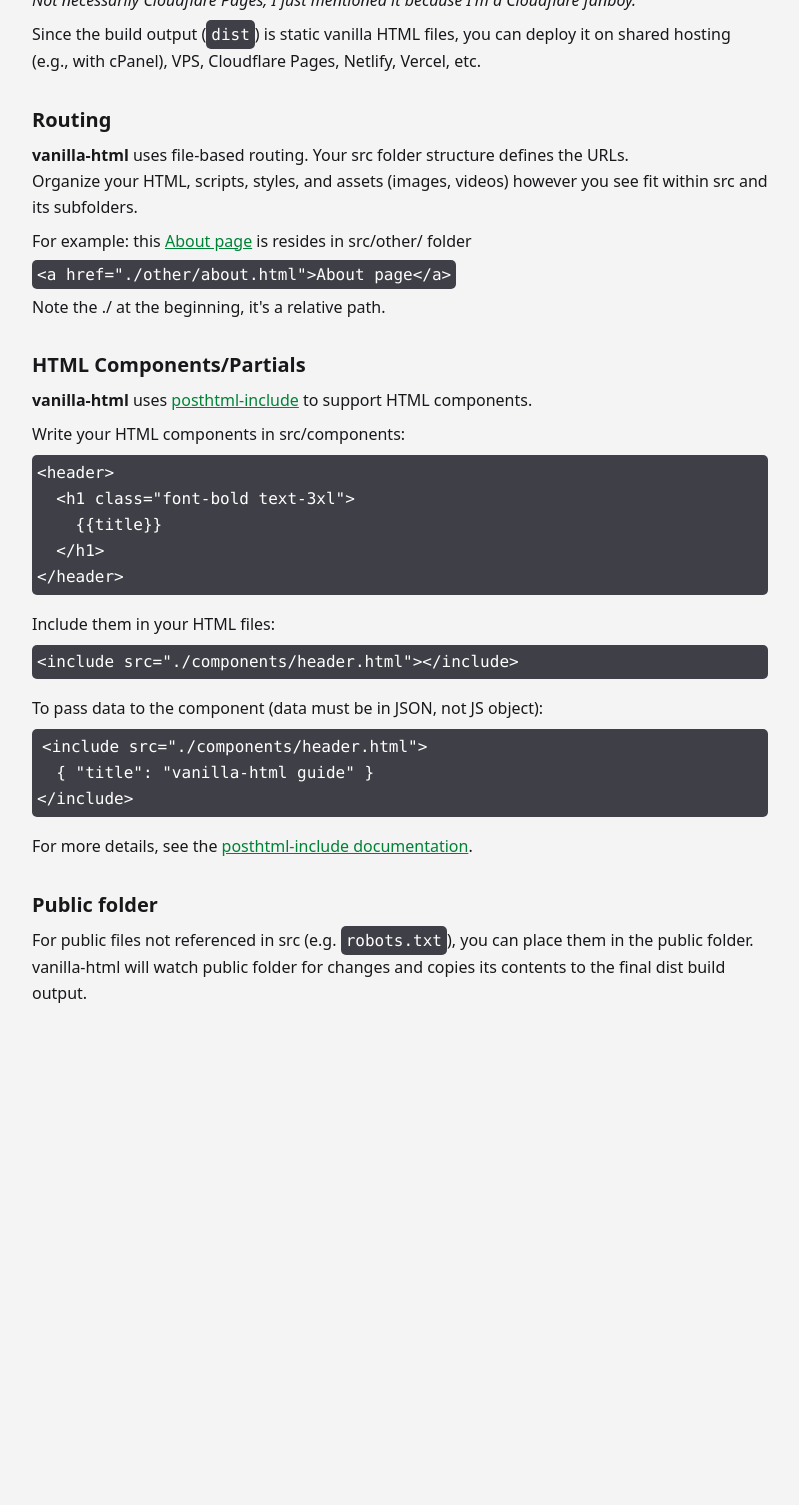
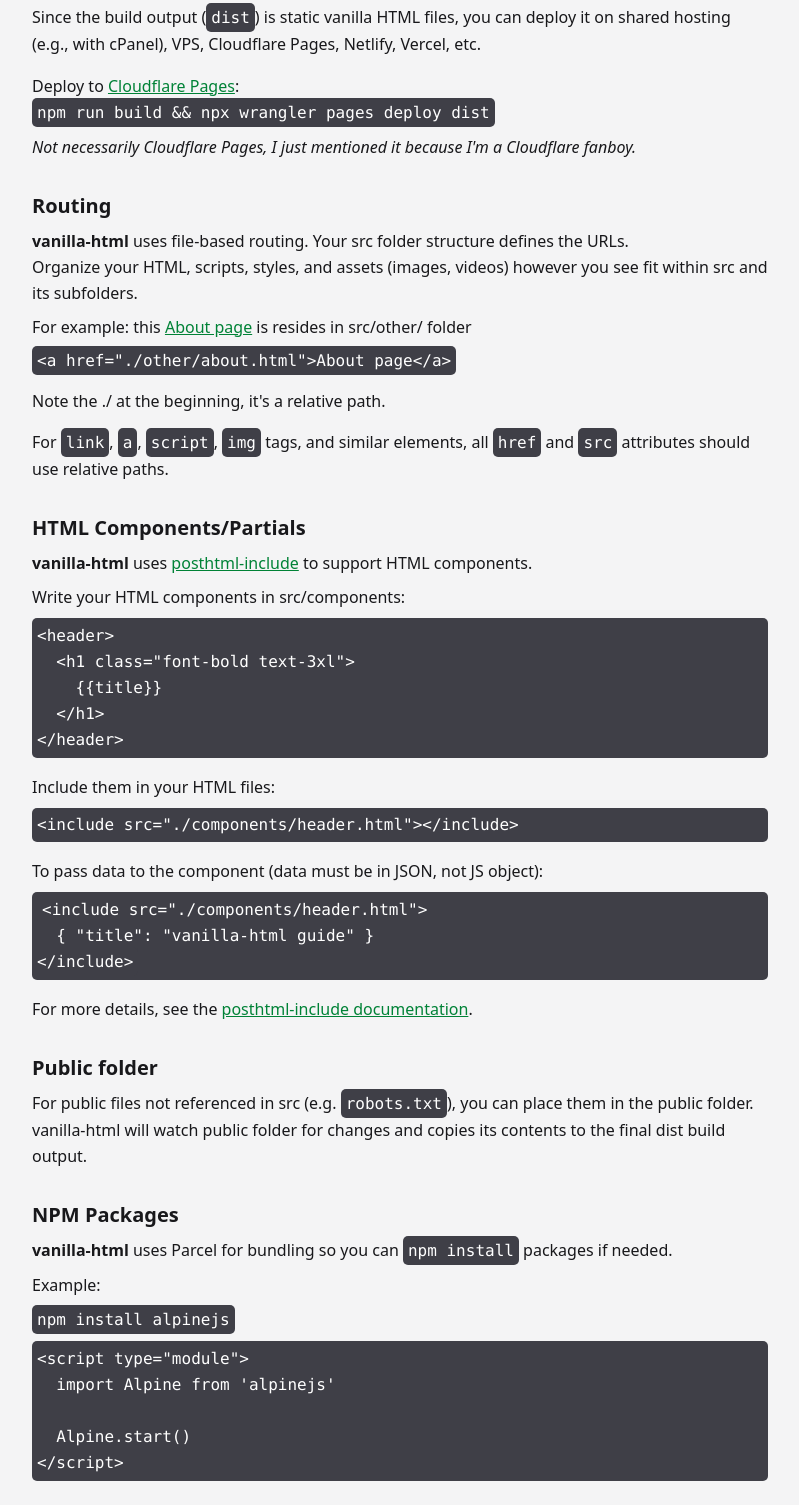
Before and after one commit to ducbao414/vanilla-html, a website built with Parcel: page src/docs.html in a window 1280 px wide. Shown: the part 599-2104 px from the top of the page, without its empty margins (240-1039 px from the left). Before the commit the page ends 1629 px from the top, so only its background shows below. Built offline with nearby package versions, Linux system fonts and the light colour scheme.

Commit message:
docs: npm packages, deployments, relative paths

```diff
--- a/src/docs.html
+++ b/src/docs.html
@@ -18,7 +18,7 @@
     </include>
 
     <p class="my-2 leading-relaxed">
-      A Multi-Page Vanilla HTML Template with Modern DX (Tailwind, Live Reload, Components, etc.)
+      A Multi-Page Vanilla HTML Template with Modern DX (Tailwind, Live Reload, Components, NPM Packages, etc.)
     </p>
     <p class="my-2 leading-relaxed">
       <strong>vanilla-html</strong> is unopinionated and uses file-based routing (similar to the good old web).
@@ -55,6 +55,12 @@
       <code>npm run preview</code>
     </p>
 
+    <h2 class="text-xl font-bold mt-8">Deployment</h2>
+
+    <p class="my-2 leading-relaxed">
+      Since the build output (<code>dist</code>) is static vanilla HTML files, you can deploy it on shared hosting (e.g., with cPanel), VPS, Cloudflare Pages, Netlify, Vercel, etc.
+    </p>
+
     <p class="mt-4 leading-relaxed">
       Deploy to <a href="https://pages.cloudflare.com/">Cloudflare Pages</a>:
       <br>
@@ -65,9 +71,6 @@
       <i>Not necessarily Cloudflare Pages, I just mentioned it because I'm a Cloudflare fanboy.</i>
     </p>
 
-    <p class="my-2 leading-relaxed">
-      Since the build output (<code>dist</code>) is static vanilla HTML files, you can deploy it on shared hosting (e.g., with cPanel), VPS, Cloudflare Pages, Netlify, Vercel, etc.
-    </p>
 
     <h2 class="text-xl font-bold mt-8">Routing</h2>
     <p class="my-2 leading-relaxed">
@@ -79,7 +82,9 @@
     <p class="my-2 leading-relaxed">For example: this <a href="./other/about.html">About page</a> is resides in
       src/other/ folder</p>
     <code>&lt;a href=&quot;./other/about.html&quot;&gt;About page&lt;/a&gt;</code>
-    <p class="my-2">Note the ./ at the beginning, it's a relative path.</p>
+    <p class="my-4">Note the ./ at the beginning, it's a relative path.</p>
+
+    <p class="my-4 leading-relaxed">For <code>link</code>, <code>a</code>, <code>script</code>, <code>img</code> tags, and similar elements, all <code>href</code> and <code>src</code> attributes should use relative paths.</p>
 
     <h2 class="text-xl font-bold mt-8">HTML Components/Partials</h2>
     <p class="my-2 leading-relaxed"><strong>vanilla-html</strong> uses <a href="https://github.com/posthtml/posthtml-include">posthtml-include</a> to support HTML components.</p>
@@ -115,6 +120,22 @@
       vanilla-html will watch public folder for changes and copies its contents to the final dist build output.
     </p>
 
+    <h2 class="text-xl font-bold mt-8">NPM Packages</h2>
+
+    <p class="my-2 leading-relaxed"><strong>vanilla-html</strong> uses Parcel for bundling so you can <code>npm install</code> packages if needed.</p>
+
+    <p class="my-2 leading-relaxed">Example:</p>
+
+    <p class="my-2 leading-relaxed">
+      <code>npm install alpinejs</code>
+    </p>
+
+    <pre class="my-2 leading-relaxed">&lt;script type=&quot;module&quot;&gt;
+&nbsp; import Alpine from &#39;alpinejs&#39;
+
+&nbsp; Alpine.start()
+&lt;/script&gt;</pre>
+
   </div>
 
   <script src="./index.js"></script>
--- a/src/index.html
+++ b/src/index.html
@@ -18,7 +18,7 @@
     </include>
 
     <p class="my-2 leading-relaxed">
-      A Multi-Page Vanilla HTML Template with Modern DX (Tailwind, Live Reload, Components, etc.)
+      A Multi-Page Vanilla HTML Template with Modern DX (Tailwind, Live Reload, Components, NPM Packages, etc.)
     </p>
     <p class="my-2 leading-relaxed">
       <strong>vanilla-html</strong> is unopinionated and uses file-based routing (similar to the good old web).
```
